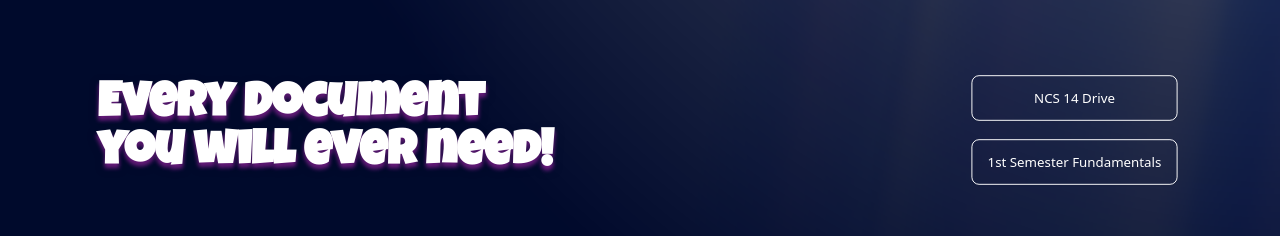
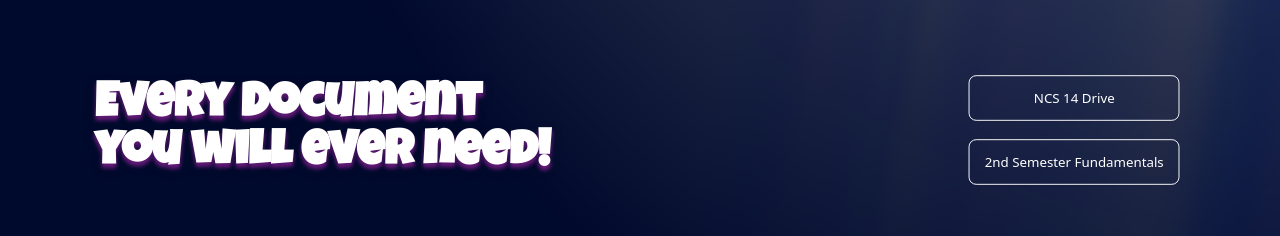
Before and after one commit to MoinulIslamNabin/Niter_Personal_project_1, a React (Vite) app: page / in a window 1280 px wide. Shown: the part 1200-1436 px from the top of the page. Built offline with nearby package versions, Linux system fonts and the light colour scheme; a web font is replaced by a local one.

Commit message:
2nd semester drive added

```diff
--- a/src/Components/Home/Docs/Docs.jsx
+++ b/src/Components/Home/Docs/Docs.jsx
@@ -21,11 +21,11 @@ const Docs = () => {
             <Link
               target="_blank"
               to={
-                "https://drive.google.com/drive/folders/1LwQv1YLCjmE7kgWaoX-jYaCHFbdlDigm"
+                "https://drive.google.com/drive/folders/1HGWKTUscwXwKeLbYU-zwcvqFs3yo6zKs"
               }
               className="btn border-white hover:border-white bg-transparent font-medium text-white transition-colors transition-bg duration-300 ease-in-out hover:bg-gradient-to-tl hover:from-blue-600 hover:via-transparent hover:to-blue-600"
             >
-              1st Semester Fundamentals
+              2nd Semester Fundamentals
             </Link>
           </div>
           <div>
```
